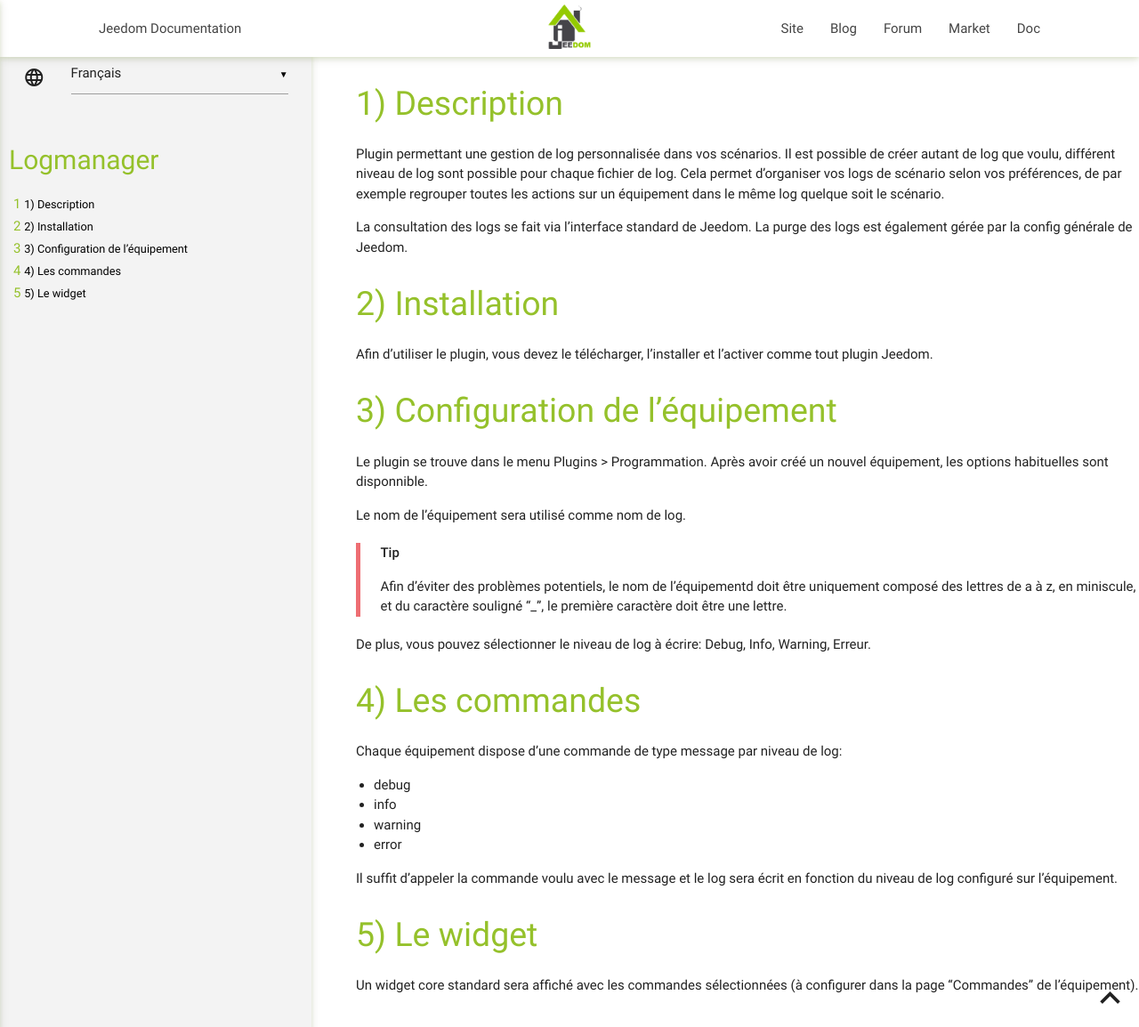
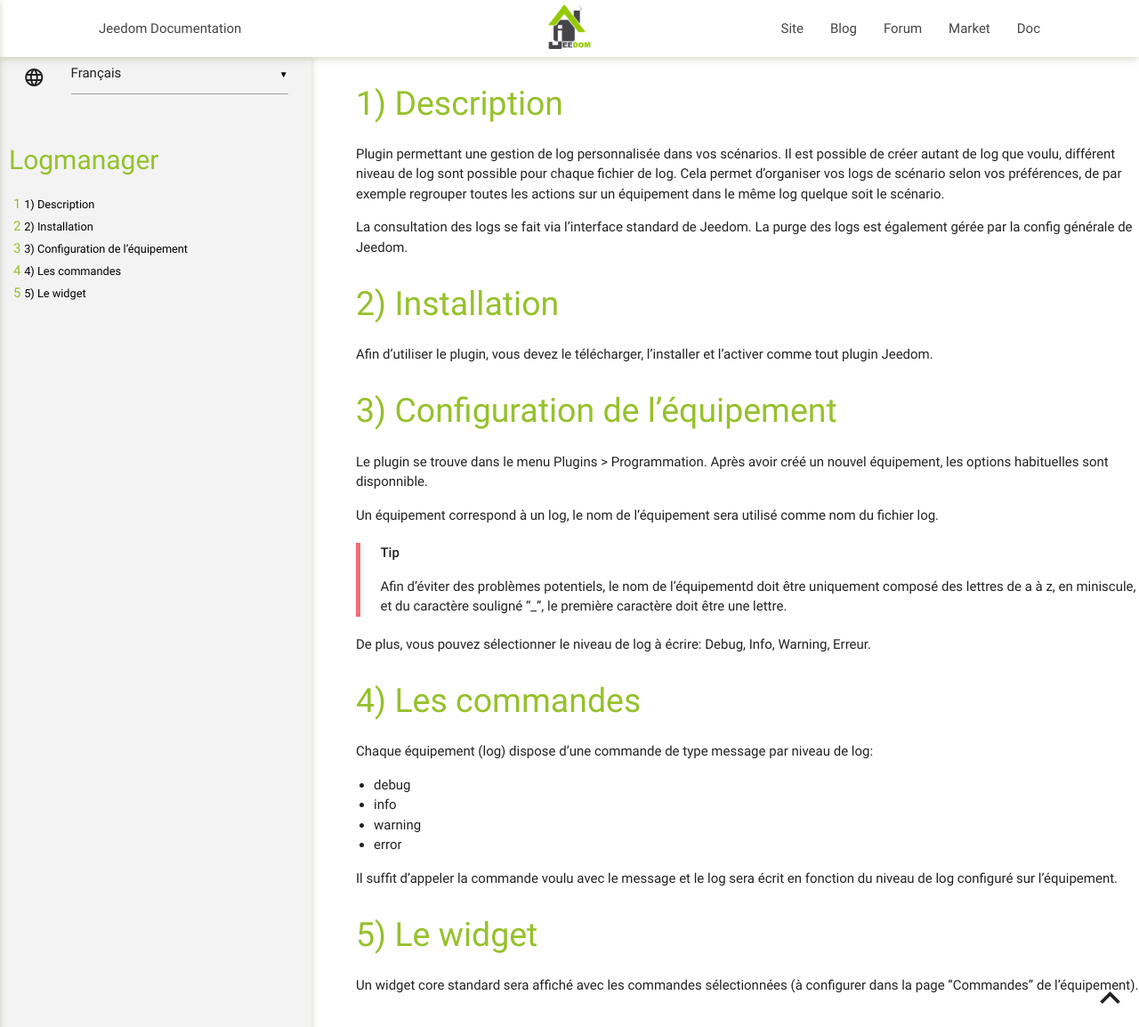
Before and after one commit to Spine34/jeedom-logmanager, a Jekyll site: the page built from docs/fr_FR/index.md, in a window 1280 px wide and 1154 px high. Shown: the whole window at 89% size. Built offline with Jekyll 4.4.1, drawn with Linux system fonts in a browser that asks for light colours.

Commit message:
update doc

```diff
--- a/docs/fr_FR/index.md
+++ b/docs/fr_FR/index.md
@@ -22,7 +22,7 @@ Afin d’utiliser le plugin, vous devez le télécharger, l’installer et l’a
 Le plugin se trouve dans le menu Plugins > Programmation.
 Après avoir créé un nouvel équipement, les options habituelles sont disponnible.
 
-Le nom de l'équipement sera utilisé comme nom de log.
+Un équipement correspond à un log, le nom de l'équipement sera utilisé comme nom du fichier log.
 
 > **Tip**
 >
@@ -32,7 +32,7 @@ De plus, vous pouvez sélectionner le niveau de log à écrire: Debug, Info, War
 
 # Les commandes
 
-Chaque équipement dispose d'une commande de type message par niveau de log:
+Chaque équipement (log) dispose d'une commande de type message par niveau de log:
 
 - debug
 - info
```
